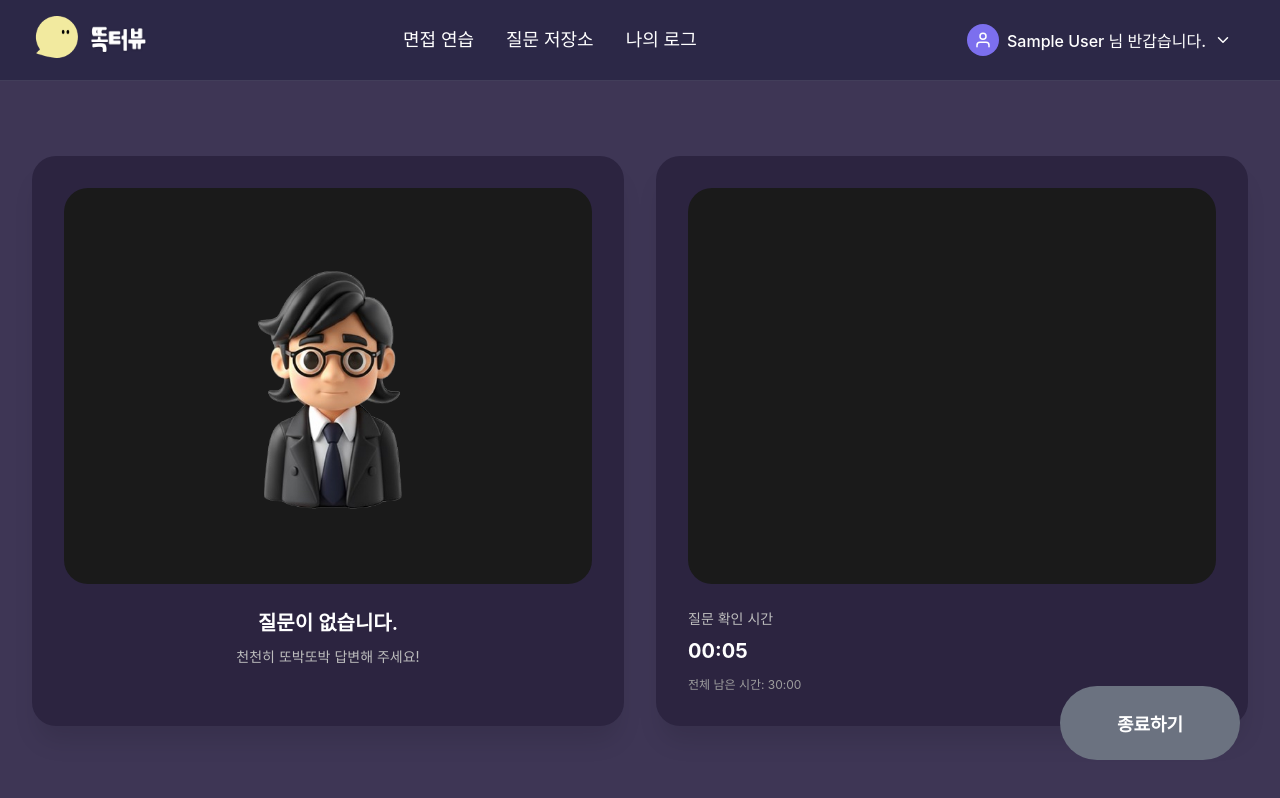
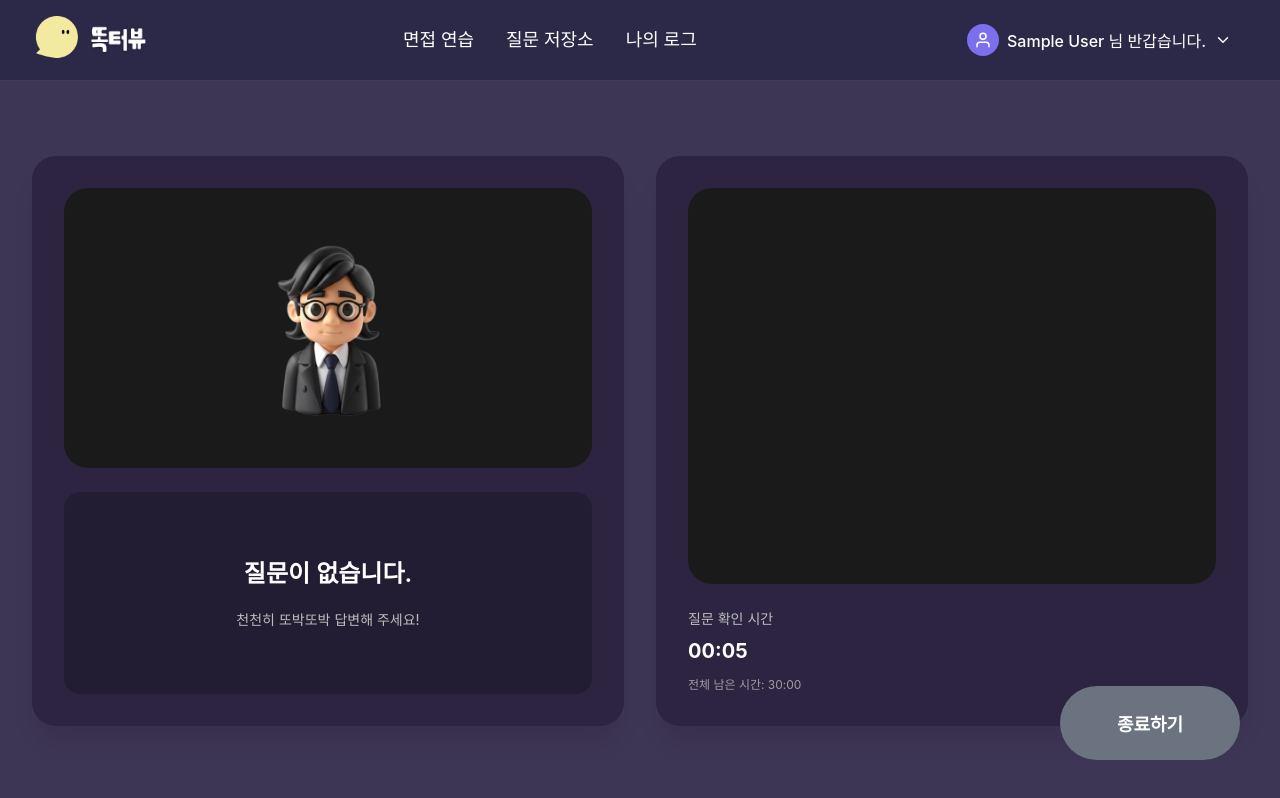
Before and after one commit to AI-interview-kau/ddock-terview-frontend, a React (Create React App) app: page /interview/progress in a window 1280 px wide. Shown: the top 798 px of the page. Built offline with nearby package versions, Linux system fonts and the light colour scheme; no server answers; sample sign-in values are in the browser's storage.

Commit message:
AI 명세서 및 추가 작업

```diff
--- a/src/api/questionGenerationService.js
+++ b/src/api/questionGenerationService.js
@@ -1,15 +1,10 @@
 /**
- * AI 질문 생성 서버 API
- * Base URL: https://ddockterview-api-299282571203.us-central1.run.app
+ * AI 질문 생성 서버 API V2
+ * Base URL: https://ddockterview-api-v2-299282571203.us-central1.run.app
  */
 
-// 임시: 직접 호출로 프록시 문제 확인
-// 개발 환경: 프록시 사용 (/ai-api)
-// 프로덕션: 실제 서버 URL 사용
-const AI_API_BASE_URL = 'https://ddockterview-api-299282571203.us-central1.run.app'; // 임시로 직접 호출
-// const AI_API_BASE_URL = process.env.NODE_ENV === 'development'
-//   ? '/ai-api'
-//   : 'https://ddockterview-api-299282571203.us-central1.run.app';
+// AI API Server V2 URL
+const AI_API_BASE_URL = 'https://ddockterview-api-v2-299282571203.us-central1.run.app';
 
 /**
  * AI 서버 헬스 체크
@@ -32,6 +27,7 @@ export const checkAIHealth = async () => {
 /**
  * 자기소개서 PDF 업로드 후 AI 질문 생성
  * @param {File} pdfFile - 자기소개서 PDF 파일
+ * @param {string} userId - 로그인된 사용자 ID (필수)
  * @returns {Promise} - sessionId 및 분석 결과
  * @returns {Object} result
  * @returns {string} result.status - 처리 상태 ("success")
@@ -40,12 +36,18 @@ export const checkAIHealth = async () => {
  * @returns {string} result.gcs_uri - GCS 저장 경로
  * @returns {string} result.timestamp - 업로드 시각
  */
-export const generateQuestionsFromResume = async (pdfFile) => {
+export const generateQuestionsFromResume = async (pdfFile, userId) => {
   try {
     console.log(`📤 자소서 업로드 시작`);
     console.log(`📄 파일명: ${pdfFile.name}`);
     console.log(`📦 파일 크기: ${(pdfFile.size / 1024).toFixed(1)}KB`);
     console.log(`🏷️  파일 타입: ${pdfFile.type}`);
+    console.log(`👤 사용자 ID: ${userId}`);
+
+    // userId 검증
+    if (!userId) {
+      throw new Error('사용자 ID가 필요합니다. 로그인 후 다시 시도해주세요.');
+    }
 
     // PDF 파일 검증 (더 엄격하게)
     if (!pdfFile.type || pdfFile.type !== 'application/pdf') {
@@ -59,11 +61,12 @@ export const generateQuestionsFromResume = async (pdfFile) => {
       throw new Error('파일 크기는 5MB 이하여야 합니다.');
     }
 
-    // FormData 생성 (서버가 요구하는 'resume_file' 키 사용)
+    // FormData 생성 (서버가 요구하는 'resume_file'과 'userId' 추가)
     const formData = new FormData();
     formData.append('resume_file', pdfFile, pdfFile.name); // 서버 요구사항: resume_file
+    formData.append('userId', userId); // 서버 요구사항: userId
 
-    console.log('📤 FormData 생성 완료 (키: resume_file), 서버로 전송 중...');
+    console.log('📤 FormData 생성 완료 (키: resume_file, userId), 서버로 전송 중...');
 
     const response = await fetch(`${AI_API_BASE_URL}/api/generate-questions`, {
       method: 'POST',
--- a/src/pages/Interview/InterviewProgress.js
+++ b/src/pages/Interview/InterviewProgress.js
@@ -36,6 +36,7 @@ const InterviewProgress = () => {
   const [isTailQuestion, setIsTailQuestion] = useState(false);
   const [remainingSlots, setRemainingSlots] = useState(null); // 서버에서 받은 값으로 설정됨
   const [interviewStatus, setInterviewStatus] = useState('continue'); // 'continue' | 'completed'
+  const [isLastQuestion, setIsLastQuestion] = useState(false); // 마지막 질문 여부
 
   const [currentQuestionIndex, setCurrentQuestionIndex] = useState(0);
   const [phase, setPhase] = useState('reading'); // 'reading', 'answering', 'loading'
@@ -67,9 +68,10 @@ const InterviewProgress = () => {
   const playQuestionAudio = async (audioData) => {
     if (!audioData) {
       console.log('⚠️ 음성 데이터 없음 (텍스트만 표시)');
-      return;
+      return Promise.resolve();
     }
 
+    return new Promise(async (resolve, reject) => {
       try {
         setIsPlayingAudio(true);
         console.log('🔊 질문 음성 재생 시작...');
@@ -82,6 +84,7 @@ const InterviewProgress = () => {
           console.log('✅ 음성 재생 완료 - 카운트다운 시작');
           setIsPlayingAudio(false);
           currentAudioRef.current = null;
+          resolve();
         };
 
         // 음성 재생 에러 시
@@ -89,12 +92,15 @@ const InterviewProgress = () => {
           console.warn('⚠️ 음성 재생 실패 - 텍스트만 표시하고 카운트다운 시작');
           setIsPlayingAudio(false);
           currentAudioRef.current = null;
+          resolve(); // 에러가 나도 계속 진행
         };
       } catch (error) {
         console.error('❌ 음성 재생 에러:', error);
         setIsPlayingAudio(false);
         currentAudioRef.current = null;
+        resolve(); // 에러가 나도 계속 진행
       }
+    });
   };
 
   // AI 면접 시작 (AI 모드일 경우)
@@ -121,6 +127,13 @@ const InterviewProgress = () => {
             }
           }
 
+          // sessionId 검증 - null이거나 undefined면 에러 발생
+          if (!sessionIdToUse) {
+            console.error('❌ sessionId가 없습니다. localStorage:', storedSessionData);
+            throw new Error('세션 정보를 찾을 수 없습니다. 자기소개서를 다시 업로드해주세요.');
+          }
+
+          console.log('✅ sessionId 확인 완료:', sessionIdToUse);
           const result = await startInterview(sessionIdToUse);
 
           // 면접 세션 정보 저장
@@ -130,6 +143,7 @@ const InterviewProgress = () => {
           setIsTailQuestion(result.isTailQuestion);
           setRemainingSlots(result.remainingSlots);
           setInterviewStatus(result.status);
+          setIsLastQuestion(result.isLastQuestion || false);
 
           setIsLoading(false);
 
@@ -139,15 +153,33 @@ const InterviewProgress = () => {
             setTimeout(() => {
               setShowFollowUpAlert(false);
               // 알림 후 음성 재생
-              playQuestionAudio(result.audioData);
+              playQuestionAudio(result.audioData).then(() => {
+                // 음성 재생 완료 후 읽기 단계 시작
+                setPhase('reading');
+                setTimeLeft(READING_TIME);
+              });
             }, 2000);
           } else {
             // 일반 질문이면 바로 음성 재생
-            playQuestionAudio(result.audioData);
+            playQuestionAudio(result.audioData).then(() => {
+              // 음성 재생 완료 후 읽기 단계 시작
+              setPhase('reading');
+              setTimeLeft(READING_TIME);
+            });
           }
         } catch (error) {
           console.error('❌ 면접 시작 실패:', error);
-          alert('면접을 시작할 수 없습니다. 다시 시도해주세요.');
+          setIsLoading(false);
+
+          // 에러 메시지를 더 명확하게 표시
+          if (error.message.includes('세션 정보를 찾을 수 없습니다')) {
+            alert('세션 정보를 찾을 수 없습니다.\n\n자기소개서 업로드 페이지로 돌아가서 다시 업로드해주세요.');
+          } else if (error.message.includes('500')) {
+            alert('서버에서 오류가 발생했습니다.\n\n가능한 원인:\n1. 자기소개서가 제대로 업로드되지 않았을 수 있습니다.\n2. AI 서버가 일시적으로 응답하지 않을 수 있습니다.\n\n자기소개서를 다시 업로드해주세요.');
+          } else {
+            alert(`면접을 시작할 수 없습니다.\n\n에러: ${error.message}\n\n다시 시도해주세요.`);
+          }
+
           isInterviewStartedRef.current = false; // 실패 시 플래그 리셋
           navigate('/interview');
         }
@@ -293,6 +325,7 @@ const InterviewProgress = () => {
               setIsTailQuestion(result.isTailQuestion);
               setRemainingSlots(result.remainingSlots);
               setInterviewStatus(result.status);
+              setIsLastQuestion(result.isLastQuestion || false);
 
               // 질문 기록 추가
               setAskedQuestions(prev => [...prev, {
@@ -454,6 +487,9 @@ const InterviewProgress = () => {
                   남은 질문 슬롯: {remainingSlots}개
                 </RemainingQuestionsInfo>
               )}
+              {isAIMode && isLastQuestion && (
+                <LastQuestionBadge>🎯 마지막 질문입니다!</LastQuestionBadge>
+              )}
             </QuestionBox>
           </InterviewerSection>
 
@@ -521,17 +557,21 @@ const InterviewerSection = styled.div`
   padding: ${({ theme }) => theme.spacing.xl};
   border-radius: ${({ theme }) => theme.borderRadius['2xl']};
   box-shadow: ${({ theme }) => theme.shadows.xl};
+  height: 100%;
+  max-height: 85vh;
 `;
 
 const InterviewerScreen = styled.div`
   background: #1A1A1A;
   border-radius: ${({ theme }) => theme.borderRadius['2xl']};
   width: 100%;
-  aspect-ratio: 4/3;
+  aspect-ratio: 16/9;
+  max-height: 280px;
   display: flex;
   align-items: center;
   justify-content: center;
   overflow: hidden;
+  flex-shrink: 0;
 `;
 
 const InterviewerCharacter = styled.div`
@@ -542,8 +582,8 @@ const InterviewerCharacter = styled.div`
   height: 100%;
 
   img {
-    width: 350px;
-    height: 350px;
+    width: 250px;
+    height: 250px;
     object-fit: contain;
   }
 `;
@@ -551,14 +591,44 @@ const InterviewerCharacter = styled.div`
 const QuestionBox = styled.div`
   width: 100%;
   text-align: center;
+  flex: 1;
+  display: flex;
+  flex-direction: column;
+  justify-content: center;
+  min-height: 0;
+  overflow-y: auto;
+  padding: ${({ theme }) => theme.spacing.lg};
+  background: rgba(0, 0, 0, 0.2);
+  border-radius: ${({ theme }) => theme.borderRadius.xl};
+
+  /* 스크롤바 스타일링 */
+  &::-webkit-scrollbar {
+    width: 8px;
+  }
+
+  &::-webkit-scrollbar-track {
+    background: rgba(0, 0, 0, 0.2);
+    border-radius: 4px;
+  }
+
+  &::-webkit-scrollbar-thumb {
+    background: rgba(155, 143, 245, 0.5);
+    border-radius: 4px;
+  }
+
+  &::-webkit-scrollbar-thumb:hover {
+    background: rgba(155, 143, 245, 0.7);
+  }
 `;
 
 const QuestionText = styled.h2`
-  font-size: ${({ theme }) => theme.fonts.size.xl};
+  font-size: ${({ theme }) => theme.fonts.size['2xl']};
   font-weight: ${({ theme }) => theme.fonts.weight.semibold};
   color: white;
-  margin-bottom: ${({ theme }) => theme.spacing.sm};
-  line-height: 1.5;
+  margin-bottom: ${({ theme }) => theme.spacing.md};
+  line-height: 1.6;
+  word-break: keep-all;
+  white-space: pre-wrap;
 `;
 
 const QuestionHint = styled.p`
@@ -755,7 +825,7 @@ const FollowUpOverlay = styled.div`
   display: flex;
   align-items: center;
   justify-content: center;
-  z-index: 1000;
+  z-index: 1100;
 `;
 
 
@@ -840,4 +910,26 @@ const FollowUpCharacter = styled.div`
   }
 `;
 
+const LastQuestionBadge = styled.div`
+  background: linear-gradient(135deg, #FFD700 0%, #FFA500 100%);
+  color: #1A1A1A;
+  padding: ${({ theme }) => theme.spacing.sm} ${({ theme }) => theme.spacing.lg};
+  border-radius: ${({ theme }) => theme.borderRadius.lg};
+  font-size: ${({ theme }) => theme.fonts.size.base};
+  font-weight: ${({ theme }) => theme.fonts.weight.bold};
+  text-align: center;
+  margin-top: ${({ theme }) => theme.spacing.md};
+  box-shadow: 0 2px 8px rgba(255, 215, 0, 0.3);
+  animation: pulse 2s ease-in-out infinite;
+
+  @keyframes pulse {
+    0%, 100% {
+      transform: scale(1);
+    }
+    50% {
+      transform: scale(1.05);
+    }
+  }
+`;
+
 export default InterviewProgress;
--- a/src/pages/MyDocuments.js
+++ b/src/pages/MyDocuments.js
@@ -62,20 +62,34 @@ const MyDocuments = () => {
     }
   };
 
-  const confirmUpload = () => {
+  const confirmUpload = async () => {
     setShowUploadModal(false);
 
+    try {
+      // 파일을 Base64로 인코딩하여 저장 (파일 데이터 유지)
+      const reader = new FileReader();
+      reader.onload = (e) => {
         const newDocument = {
           id: Date.now(),
           name: uploadedFile.name,
           uploadDate: new Date().toLocaleDateString('ko-KR'),
-      fileUrl: URL.createObjectURL(uploadedFile), // 파일에 대한 임시 URL 생성
+          fileUrl: URL.createObjectURL(uploadedFile), // 다운로드용 임시 URL
+          fileData: e.target.result, // Base64 인코딩된 파일 데이터
+          fileType: uploadedFile.type,
         };
         setDocuments(prevDocs => [...prevDocs, newDocument]);
 
         // 업로드 후 상태 초기화
         setUploadedFile(null);
         if (fileInputRef.current) fileInputRef.current.value = null;
+      };
+      reader.readAsDataURL(uploadedFile);
+    } catch (error) {
+      console.error('Failed to save file:', error);
+      alert('파일 저장에 실패했습니다.');
+      setUploadedFile(null);
+      if (fileInputRef.current) fileInputRef.current.value = null;
+    }
   };
 
   const handleDocumentClick = (e, doc) => {
@@ -279,7 +293,6 @@ const UploadBox = styled.div`
   flex-direction: column;
   align-items: center;
   justify-content: center;
-  gap: ${({ theme }) => theme.spacing.sm};
   background-color: #7c6fee; /* 보라색 */
   padding: ${({ theme }) => theme.spacing['3xl']} ${({ theme }) => theme.spacing['2xl']};
   border-radius: ${({ theme }) => theme.borderRadius.lg};
```
Also changed, not shown: src/api/aiInterviewService.js (+25 -13 lines), src/pages/Interview/InterviewPrepare.js (+68 -8 lines), 1 other file (tests, documents, lock files or other folders). Lines whose indentation alone changed are shown as unchanged.
